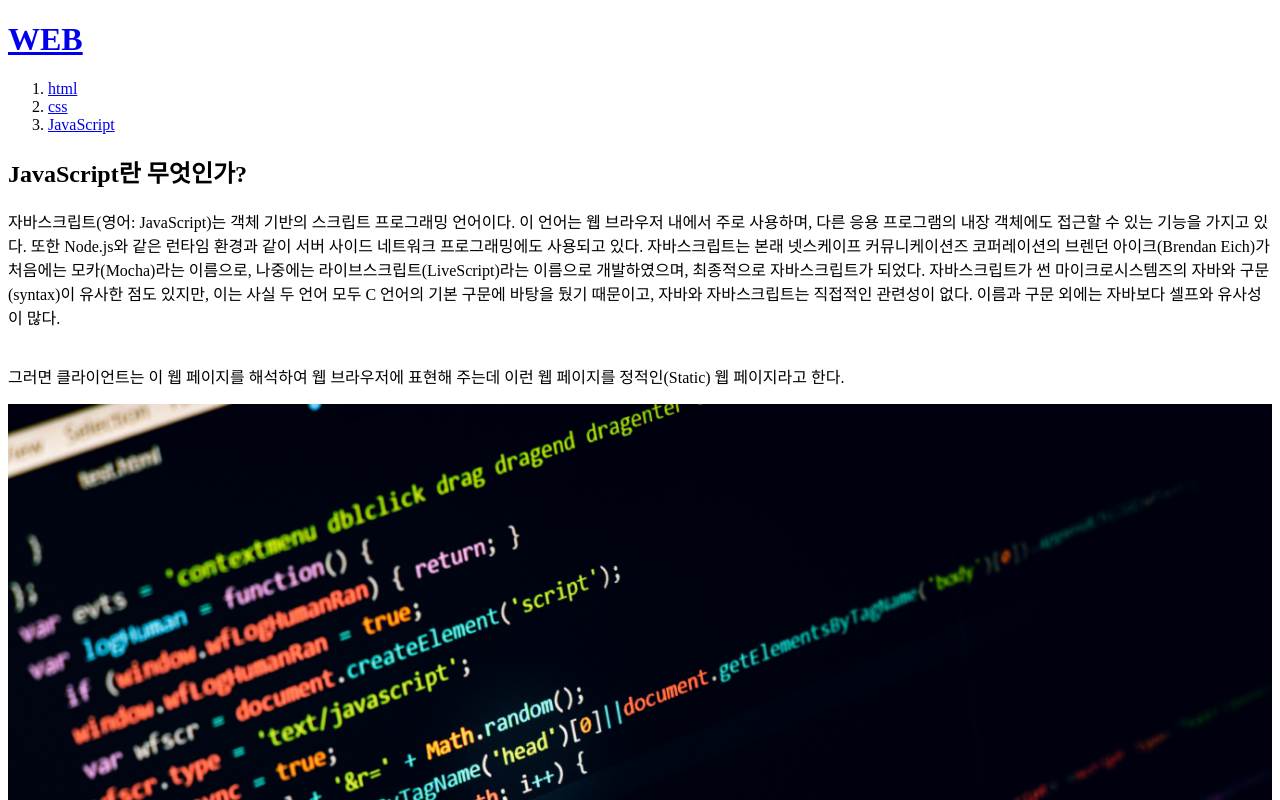
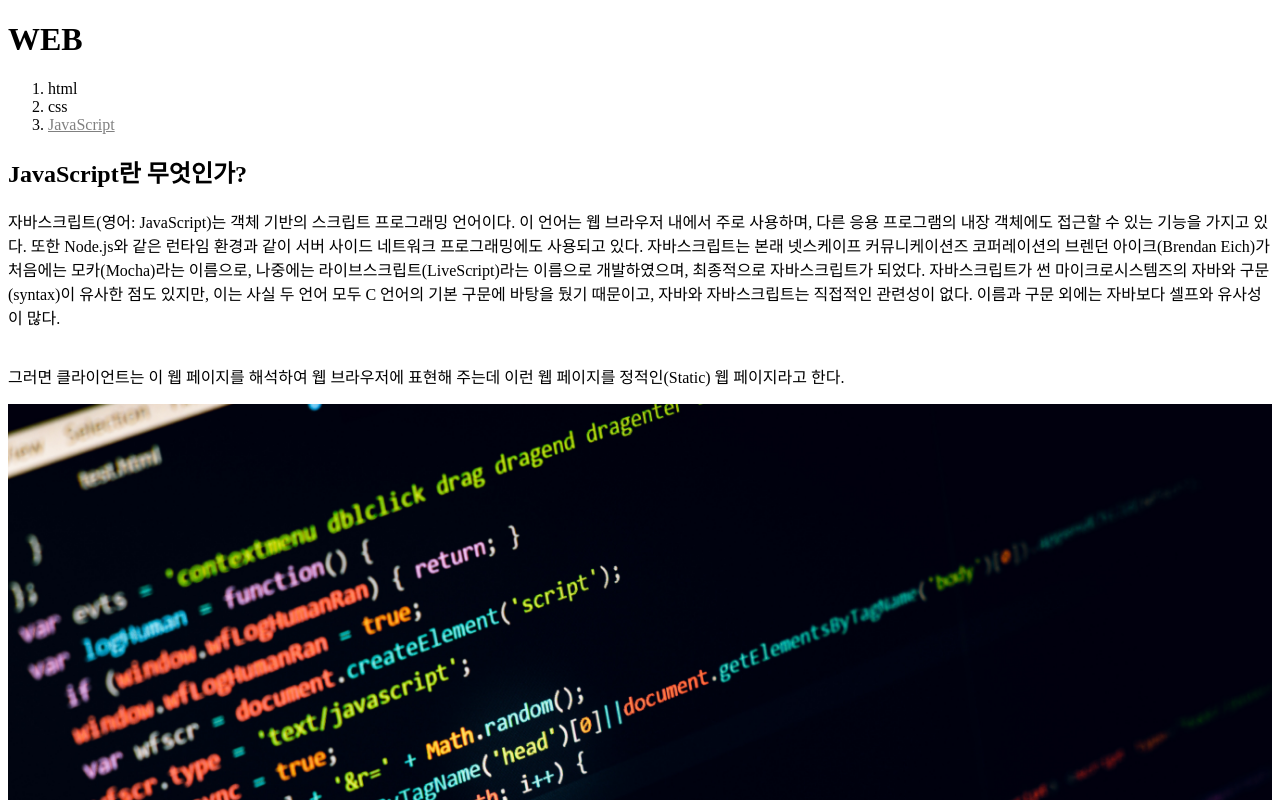
Before and after one commit to enjoyplusing/enjoyplusing, a plain HTML site: page 3.html in a window 1280 px wide. Shown: the top 800 px of the page. Drawn offline with Linux system fonts and the light colour scheme.

Commit message:
Add files via upload

```diff
--- a/3.html
+++ b/3.html
@@ -2,6 +2,14 @@
 <html>
 <head>
   <TITLE> WEB1 - JavaScript</title>
+
+    <style>
+    a {
+      color:black;
+      text-decoration: none;
+    }
+    </style>
+
 </head>
 
 <body>
@@ -9,7 +17,7 @@
   <ol>
     <li><a href="1.html">html</a></li>
     <li><a href="2.html">css</a></li>
-    <li><a href="3.html">JavaScript</a></li>
+    <li><a href="3.html" style="color:gray; text-decoration:underline">JavaScript</a></li>
   </ol>
 
   <h2>JavaScript란 무엇인가?</h2>
```
Also changed, not shown: 1.html (+7 -1 lines), 2.html (+6 -7 lines).
